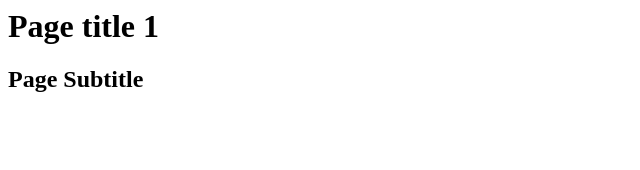
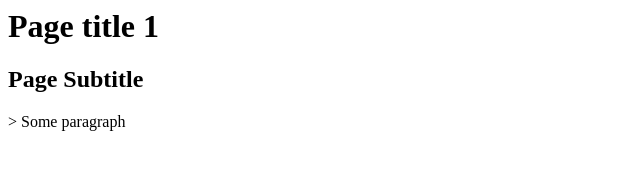
Before and after one commit to lukanb93/gitTest, a plain HTML site: page index.html in a window 1280 px wide. Shown: the whole page, without its empty margins (0-640 px from the left). Drawn offline with Linux system fonts and the light colour scheme.

Commit message:
Homework

```diff
--- a/index.html
+++ b/index.html
@@ -1,3 +1,5 @@
 <h1>Page title 1 </h1>
 
 <h2>Page Subtitle </h2>
+
+<p>> Some paragraph </p>
```
